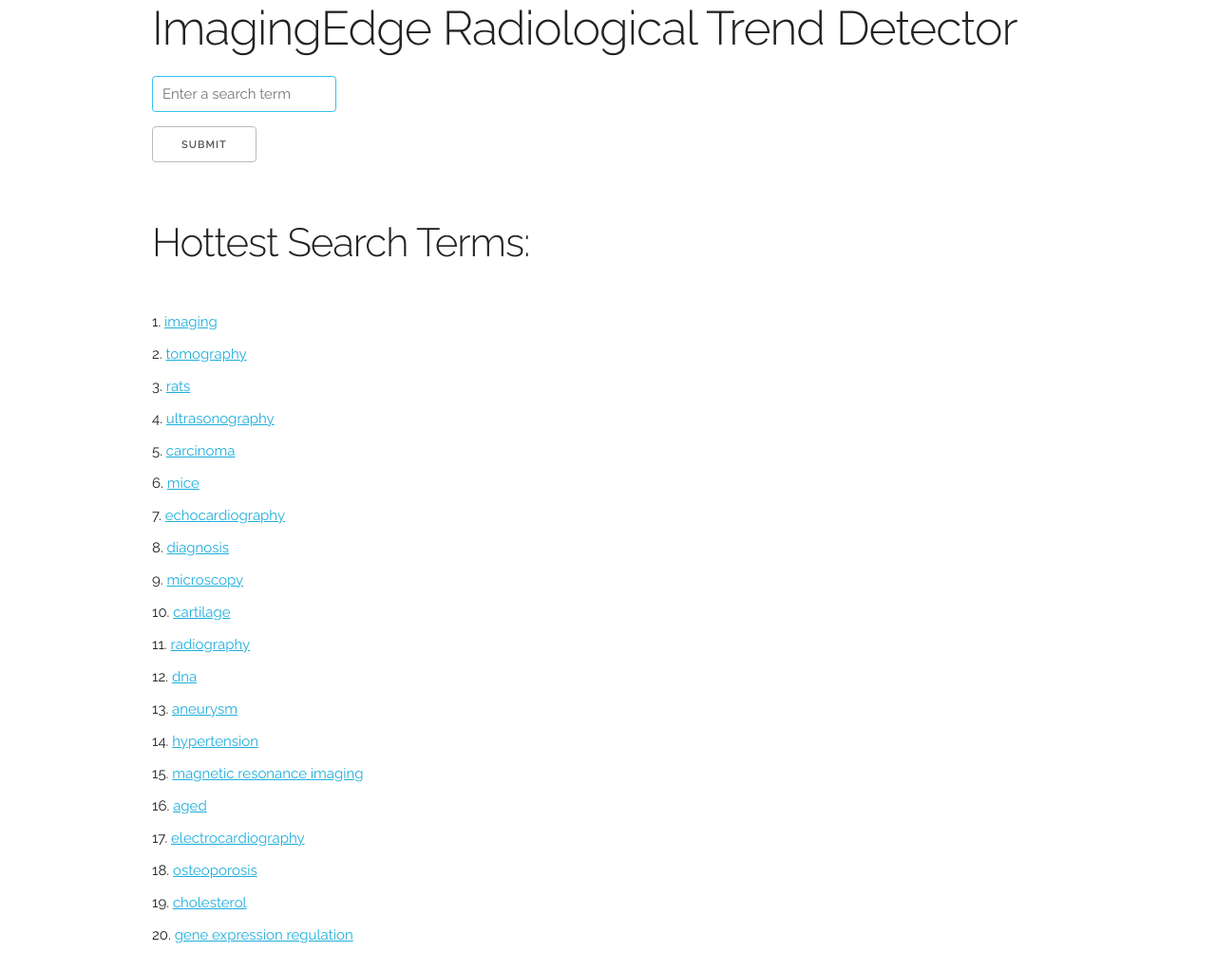
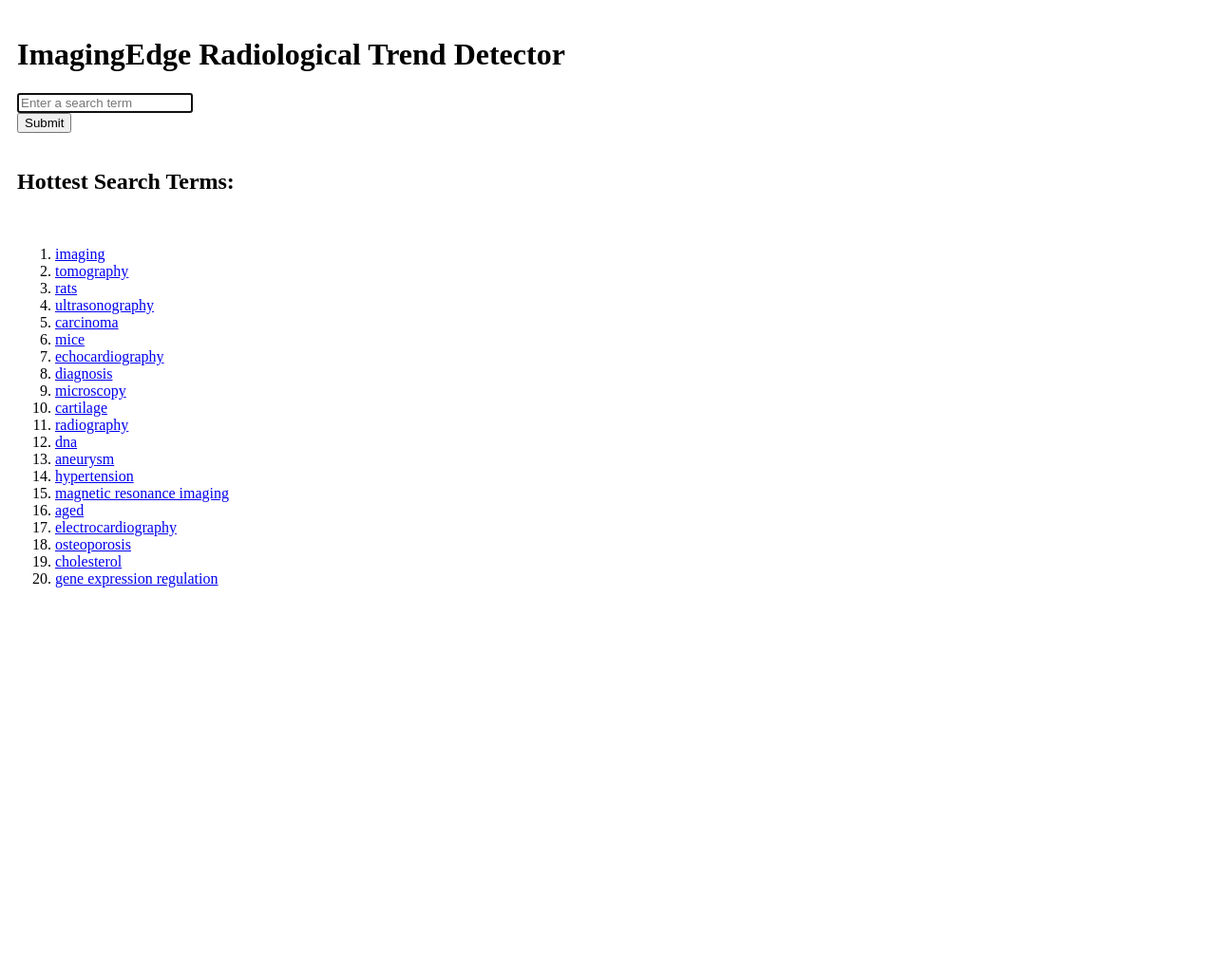
Before and after one commit to ericbarnhill/insight_app, a Flask app: page / in a window 1280 px wide. Shown: the whole page at 95% size. After the commit the page ends 619 px from the top, so only its background shows below. Run offline with Flask 2, Linux system fonts and the light colour scheme.

Commit message:
debugging Heroku 1: removing all Skeleton

```diff
--- a/css/skeleton.css
+++ /dev/null
@@ -1,418 +0,0 @@
-/*
-* Skeleton V2.0.4
-* Copyright 2014, Dave Gamache
-* www.getskeleton.com
-* Free to use under the MIT license.
-* http://www.opensource.org/licenses/mit-license.php
-* 12/29/2014
-*/
-
-
-/* Table of contents
-––––––––––––––––––––––––––––––––––––––––––––––––––
-- Grid
-- Base Styles
-- Typography
-- Links
-- Buttons
-- Forms
-- Lists
-- Code
-- Tables
-- Spacing
-- Utilities
-- Clearing
-- Media Queries
-*/
-
-
-/* Grid
-–––––––––––––––––––––––––––––––––––––––––––––––––– */
-.container {
-  position: relative;
-  width: 100%;
-  max-width: 960px;
-  margin: 0 auto;
-  padding: 0 20px;
-  box-sizing: border-box; }
-.column,
-.columns {
-  width: 100%;
-  float: left;
-  box-sizing: border-box; }
-
-/* For devices larger than 400px */
-@media (min-width: 400px) {
-  .container {
-    width: 85%;
-    padding: 0; }
-}
-
-/* For devices larger than 550px */
-@media (min-width: 550px) {
-  .container {
-    width: 80%; }
-  .column,
-  .columns {
-    margin-left: 4%; }
-  .column:first-child,
-  .columns:first-child {
-    margin-left: 0; }
-
-  .one.column,
-  .one.columns                    { width: 4.66666666667%; }
-  .two.columns                    { width: 13.3333333333%; }
-  .three.columns                  { width: 22%;            }
-  .four.columns                   { width: 30.6666666667%; }
-  .five.columns                   { width: 39.3333333333%; }
-  .six.columns                    { width: 48%;            }
-  .seven.columns                  { width: 56.6666666667%; }
-  .eight.columns                  { width: 65.3333333333%; }
-  .nine.columns                   { width: 74.0%;          }
-  .ten.columns                    { width: 82.6666666667%; }
-  .eleven.columns                 { width: 91.3333333333%; }
-  .twelve.columns                 { width: 100%; margin-left: 0; }
-
-  .one-third.column               { width: 30.6666666667%; }
-  .two-thirds.column              { width: 65.3333333333%; }
-
-  .one-half.column                { width: 48%; }
-
-  /* Offsets */
-  .offset-by-one.column,
-  .offset-by-one.columns          { margin-left: 8.66666666667%; }
-  .offset-by-two.column,
-  .offset-by-two.columns          { margin-left: 17.3333333333%; }
-  .offset-by-three.column,
-  .offset-by-three.columns        { margin-left: 26%;            }
-  .offset-by-four.column,
-  .offset-by-four.columns         { margin-left: 34.6666666667%; }
-  .offset-by-five.column,
-  .offset-by-five.columns         { margin-left: 43.3333333333%; }
-  .offset-by-six.column,
-  .offset-by-six.columns          { margin-left: 52%;            }
-  .offset-by-seven.column,
-  .offset-by-seven.columns        { margin-left: 60.6666666667%; }
-  .offset-by-eight.column,
-  .offset-by-eight.columns        { margin-left: 69.3333333333%; }
-  .offset-by-nine.column,
-  .offset-by-nine.columns         { margin-left: 78.0%;          }
-  .offset-by-ten.column,
-  .offset-by-ten.columns          { margin-left: 86.6666666667%; }
-  .offset-by-eleven.column,
-  .offset-by-eleven.columns       { margin-left: 95.3333333333%; }
-
-  .offset-by-one-third.column,
-  .offset-by-one-third.columns    { margin-left: 34.6666666667%; }
-  .offset-by-two-thirds.column,
-  .offset-by-two-thirds.columns   { margin-left: 69.3333333333%; }
-
-  .offset-by-one-half.column,
-  .offset-by-one-half.columns     { margin-left: 52%; }
-
-}
-
-
-/* Base Styles
-–––––––––––––––––––––––––––––––––––––––––––––––––– */
-/* NOTE
-html is set to 62.5% so that all the REM measurements throughout Skeleton
-are based on 10px sizing. So basically 1.5rem = 15px :) */
-html {
-  font-size: 62.5%; }
-body {
-  font-size: 1.5em; /* currently ems cause chrome bug misinterpreting rems on body element */
-  line-height: 1.6;
-  font-weight: 400;
-  font-family: "Raleway", "HelveticaNeue", "Helvetica Neue", Helvetica, Arial, sans-serif;
-  color: #222; }
-
-
-/* Typography
-–––––––––––––––––––––––––––––––––––––––––––––––––– */
-h1, h2, h3, h4, h5, h6 {
-  margin-top: 0;
-  margin-bottom: 2rem;
-  font-weight: 300; }
-h1 { font-size: 4.0rem; line-height: 1.2;  letter-spacing: -.1rem;}
-h2 { font-size: 3.6rem; line-height: 1.25; letter-spacing: -.1rem; }
-h3 { font-size: 3.0rem; line-height: 1.3;  letter-spacing: -.1rem; }
-h4 { font-size: 2.4rem; line-height: 1.35; letter-spacing: -.08rem; }
-h5 { font-size: 1.8rem; line-height: 1.5;  letter-spacing: -.05rem; }
-h6 { font-size: 1.5rem; line-height: 1.6;  letter-spacing: 0; }
-
-/* Larger than phablet */
-@media (min-width: 550px) {
-  h1 { font-size: 5.0rem; }
-  h2 { font-size: 4.2rem; }
-  h3 { font-size: 3.6rem; }
-  h4 { font-size: 3.0rem; }
-  h5 { font-size: 2.4rem; }
-  h6 { font-size: 1.5rem; }
-}
-
-p {
-  margin-top: 0; }
-
-
-/* Links
-–––––––––––––––––––––––––––––––––––––––––––––––––– */
-a {
-  color: #1EAEDB; }
-a:hover {
-  color: #0FA0CE; }
-
-
-/* Buttons
-–––––––––––––––––––––––––––––––––––––––––––––––––– */
-.button,
-button,
-input[type="submit"],
-input[type="reset"],
-input[type="button"] {
-  display: inline-block;
-  height: 38px;
-  padding: 0 30px;
-  color: #555;
-  text-align: center;
-  font-size: 11px;
-  font-weight: 600;
-  line-height: 38px;
-  letter-spacing: .1rem;
-  text-transform: uppercase;
-  text-decoration: none;
-  white-space: nowrap;
-  background-color: transparent;
-  border-radius: 4px;
-  border: 1px solid #bbb;
-  cursor: pointer;
-  box-sizing: border-box; }
-.button:hover,
-button:hover,
-input[type="submit"]:hover,
-input[type="reset"]:hover,
-input[type="button"]:hover,
-.button:focus,
-button:focus,
-input[type="submit"]:focus,
-input[type="reset"]:focus,
-input[type="button"]:focus {
-  color: #333;
-  border-color: #888;
-  outline: 0; }
-.button.button-primary,
-button.button-primary,
-input[type="submit"].button-primary,
-input[type="reset"].button-primary,
-input[type="button"].button-primary {
-  color: #FFF;
-  background-color: #33C3F0;
-  border-color: #33C3F0; }
-.button.button-primary:hover,
-button.button-primary:hover,
-input[type="submit"].button-primary:hover,
-input[type="reset"].button-primary:hover,
-input[type="button"].button-primary:hover,
-.button.button-primary:focus,
-button.button-primary:focus,
-input[type="submit"].button-primary:focus,
-input[type="reset"].button-primary:focus,
-input[type="button"].button-primary:focus {
-  color: #FFF;
-  background-color: #1EAEDB;
-  border-color: #1EAEDB; }
-
-
-/* Forms
-–––––––––––––––––––––––––––––––––––––––––––––––––– */
-input[type="email"],
-input[type="number"],
-input[type="search"],
-input[type="text"],
-input[type="tel"],
-input[type="url"],
-input[type="password"],
-textarea,
-select {
-  height: 38px;
-  padding: 6px 10px; /* The 6px vertically centers text on FF, ignored by Webkit */
-  background-color: #fff;
-  border: 1px solid #D1D1D1;
-  border-radius: 4px;
-  box-shadow: none;
-  box-sizing: border-box; }
-/* Removes awkward default styles on some inputs for iOS */
-input[type="email"],
-input[type="number"],
-input[type="search"],
-input[type="text"],
-input[type="tel"],
-input[type="url"],
-input[type="password"],
-textarea {
-  -webkit-appearance: none;
-     -moz-appearance: none;
-          appearance: none; }
-textarea {
-  min-height: 65px;
-  padding-top: 6px;
-  padding-bottom: 6px; }
-input[type="email"]:focus,
-input[type="number"]:focus,
-input[type="search"]:focus,
-input[type="text"]:focus,
-input[type="tel"]:focus,
-input[type="url"]:focus,
-input[type="password"]:focus,
-textarea:focus,
-select:focus {
-  border: 1px solid #33C3F0;
-  outline: 0; }
-label,
-legend {
-  display: block;
-  margin-bottom: .5rem;
-  font-weight: 600; }
-fieldset {
-  padding: 0;
-  border-width: 0; }
-input[type="checkbox"],
-input[type="radio"] {
-  display: inline; }
-label > .label-body {
-  display: inline-block;
-  margin-left: .5rem;
-  font-weight: normal; }
-
-
-/* Lists
-–––––––––––––––––––––––––––––––––––––––––––––––––– */
-ul {
-  list-style: circle inside; }
-ol {
-  list-style: decimal inside; }
-ol, ul {
-  padding-left: 0;
-  margin-top: 0; }
-ul ul,
-ul ol,
-ol ol,
-ol ul {
-  margin: 1.5rem 0 1.5rem 3rem;
-  font-size: 90%; }
-li {
-  margin-bottom: 1rem; }
-
-
-/* Code
-–––––––––––––––––––––––––––––––––––––––––––––––––– */
-code {
-  padding: .2rem .5rem;
-  margin: 0 .2rem;
-  font-size: 90%;
-  white-space: nowrap;
-  background: #F1F1F1;
-  border: 1px solid #E1E1E1;
-  border-radius: 4px; }
-pre > code {
-  display: block;
-  padding: 1rem 1.5rem;
-  white-space: pre; }
-
-
-/* Tables
-–––––––––––––––––––––––––––––––––––––––––––––––––– */
-th,
-td {
-  padding: 12px 15px;
-  text-align: left;
-  border-bottom: 1px solid #E1E1E1; }
-th:first-child,
-td:first-child {
-  padding-left: 0; }
-th:last-child,
-td:last-child {
-  padding-right: 0; }
-
-
-/* Spacing
-–––––––––––––––––––––––––––––––––––––––––––––––––– */
-button,
-.button {
-  margin-bottom: 1rem; }
-input,
-textarea,
-select,
-fieldset {
-  margin-bottom: 1.5rem; }
-pre,
-blockquote,
-dl,
-figure,
-table,
-p,
-ul,
-ol,
-form {
-  margin-bottom: 2.5rem; }
-
-
-/* Utilities
-–––––––––––––––––––––––––––––––––––––––––––––––––– */
-.u-full-width {
-  width: 100%;
-  box-sizing: border-box; }
-.u-max-full-width {
-  max-width: 100%;
-  box-sizing: border-box; }
-.u-pull-right {
-  float: right; }
-.u-pull-left {
-  float: left; }
-
-
-/* Misc
-–––––––––––––––––––––––––––––––––––––––––––––––––– */
-hr {
-  margin-top: 3rem;
-  margin-bottom: 3.5rem;
-  border-width: 0;
-  border-top: 1px solid #E1E1E1; }
-
-
-/* Clearing
-–––––––––––––––––––––––––––––––––––––––––––––––––– */
-
-/* Self Clearing Goodness */
-.container:after,
-.row:after,
-.u-cf {
-  content: "";
-  display: table;
-  clear: both; }
-
-
-/* Media Queries
-–––––––––––––––––––––––––––––––––––––––––––––––––– */
-/*
-Note: The best way to structure the use of media queries is to create the queries
-near the relevant code. For example, if you wanted to change the styles for buttons
-on small devices, paste the mobile query code up in the buttons section and style it
-there.
-*/
-
-
-/* Larger than mobile */
-@media (min-width: 400px) {}
-
-/* Larger than phablet (also point when grid becomes active) */
-@media (min-width: 550px) {}
-
-/* Larger than tablet */
-@media (min-width: 750px) {}
-
-/* Larger than desktop */
-@media (min-width: 1000px) {}
-
-/* Larger than Desktop HD */
-@media (min-width: 1200px) {}
--- a/templates/index.html
+++ b/templates/index.html
@@ -1,33 +1,31 @@
 <!DOCTYPE html>
 <html lang="en">
   <head>
-        <!-- Basic Page Needs
-      –––––––––––––––––––––––––––––––––––––––––––––––––– -->
-      <meta charset="utf-8">
-      <title>ImagingEdge</title>
-      <meta name="description" content="">
-      <meta name="author" content="">
+    <style>
+        * {
+            box-sizing: border-box;
+        }
 
-      <!-- Mobile Specific Metas
-      –––––––––––––––––––––––––––––––––––––––––––––––––– -->
-      <meta name="viewport" content="width=device-width, initial-scale=1">
+        /* Create two equal columns that floats next to each other */
+        .column {
+            float: left;
+            width: 50%;
+            padding: 10px;
+            height: 300px; /* Should be removed. Only for demonstration */
+        }
 
-      <!-- FONT
-      –––––––––––––––––––––––––––––––––––––––––––––––––– -->
-      <link href="//fonts.googleapis.com/css?family=Raleway:400,300,600" rel="stylesheet" type="text/css">
-
-      <!-- CSS
-      –––––––––––––––––––––––––––––––––––––––––––––––––– -->
-      <link rel="stylesheet" href="css/normalize.css">
-      <link rel="stylesheet" href="css/skeleton.css">
-
-      <!-- Favicon
-      –––––––––––––––––––––––––––––––––––––––––––––––––– -->
-      <link rel="icon" type="image/png" href="images/favicon.png">
+        /* Clear floats after the columns */
+        .row:after {
+            content: "";
+            display: table;
+            clear: both;
+        }
+    </style>
+    <title>ImagingEdge Radiological Trend Detector</title>
   </head>
     <body>
-        <div class="container">
         <div class="row">
+            <div class="column">
                 <h1>ImagingEdge Radiological Trend Detector</h1>
                 <form role="form" method='POST' action='/'>
                 <div class="form-group">
```
Also changed, not shown: css/normalize.css (deleted), 2 other files. Lines whose indentation alone changed are shown as unchanged.
